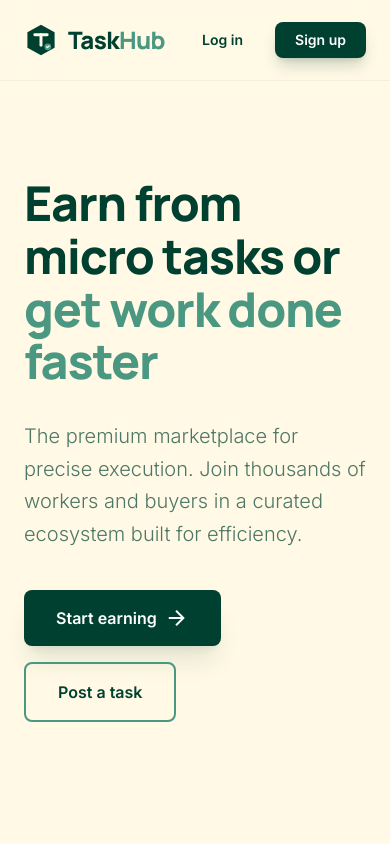
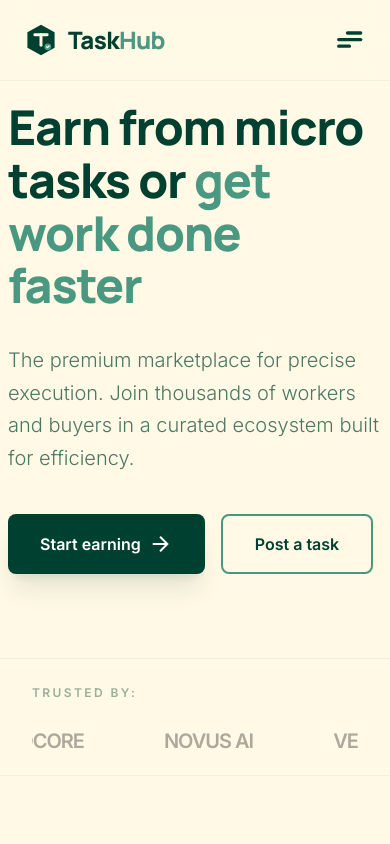
Before and after one commit to masumislambadsha/taskhub, a Next.js app: page / in a window 390 px wide. Shown: the top 844 px of the page. Built offline with nearby package versions, Linux system fonts and the light colour scheme; no server answers; the database is empty.

Commit message:
added hamburger and fixed hero's padding for sm device

```diff
--- a/next.config.ts
+++ b/next.config.ts
@@ -25,6 +25,9 @@ const nextConfig: NextConfig = {
     imageSizes: [16, 32, 48, 64, 96, 128, 256, 384],
     minimumCacheTTL: 60,
   },
+  compiler: {
+    styledComponents: true,
+  },
   reactCompiler: true,
 };
 
--- a/src/app/(public)/page.tsx
+++ b/src/app/(public)/page.tsx
@@ -166,7 +166,7 @@ export default async function HomePage() {
       <HomeAnimations />
 
       {/* Hero */}
-      <section className="max-w-7xl mx-auto px-6 md:px-8 py-24 grid lg:grid-cols-2 gap-16 items-center">
+      <section className="max-w-7xl mx-auto px-2 sm:px-6 md:px-8 py-5 md:py-24 grid lg:grid-cols-2 gap-16 items-center">
         <div className="space-y-8">
           <h1
             data-gsap="hero-title"
@@ -297,7 +297,7 @@ export default async function HomePage() {
       </section>
 
       {/* Trusted By */}
-      <section className="py-12 max-w-7xl px-8 mx-auto  border-y border-primary/5 overflow-hidden">
+      <section className="md:py-12 py-5 max-w-7xl px-8 mx-auto  border-y border-primary/5 overflow-hidden">
         <div className=" mb-6">
           <span className="text-xs font-bold uppercase tracking-[0.2em] text-primary/40">
             Trusted by:
--- a/src/components/layout/Navbar.tsx
+++ b/src/components/layout/Navbar.tsx
@@ -5,10 +5,12 @@ import { useSession, signOut } from "next-auth/react";
 import { useState } from "react";
 import NotificationBell from "@/components/notifications/NotificationBell";
 import Logo from "@/components/ui/Logo";
+import HamburgerIcon from "@/components/ui/HamburgerIcon";
 
 export default function Navbar() {
   const { data: session } = useSession();
   const [menuOpen, setMenuOpen] = useState(false);
+  const [mobileOpen, setMobileOpen] = useState(false);
 
   const dashboardHref =
     session?.user?.role === "admin"
@@ -19,12 +21,13 @@ export default function Navbar() {
 
   return (
     <div className="bg-transparent sticky z-50 top-0 backdrop-blur-xl border-b border-primary/5">
-      <nav className="max-w-7xl mx-auto w-full z-50 flex justify-between backdrop-blur-xl items-center px-6 md:px-8 h-20 ">
+      <nav className="max-w-7xl mx-auto w-full z-50 flex justify-between backdrop-blur-xl items-center px-6 md:px-8 h-20">
         <div className="flex items-center gap-10">
           <Link href="/" className="flex items-center">
             <Logo size={34} />
           </Link>
-          <div className="hidden md:flex gap-6 items-center">
+          {/* Desktop nav links */}
+          <div className="hidden lg:flex gap-6 items-center">
             <Link
               href="/how-it-works"
               className="text-primary/70 hover:text-primary text-sm font-medium transition-all"
@@ -58,7 +61,8 @@ export default function Navbar() {
           </div>
         </div>
 
-        <div className="flex items-center gap-3">
+        {/* Desktop right side */}
+        <div className="hidden lg:flex items-center gap-3">
           {session ? (
             <>
               <NotificationBell />
@@ -78,7 +82,7 @@ export default function Navbar() {
                       {session.user.name?.[0]?.toUpperCase()}
                     </div>
                   )}
-                  <span className="hidden md:block text-sm font-medium text-primary">
+                  <span className="text-sm font-medium text-primary">
                     {session.user.name}
                   </span>
                 </button>
@@ -151,7 +155,137 @@ export default function Navbar() {
             </>
           )}
         </div>
+
+        {/* Mobile: notification + hamburger */}
+        <div className="flex lg:hidden items-center gap-1 text-primary">
+          {session && <NotificationBell />}
+          <HamburgerIcon checked={mobileOpen} onChange={setMobileOpen} />
+        </div>
       </nav>
+
+      {/* Mobile menu dropdown */}
+      {mobileOpen && (
+        <div className="lg:hidden border-t border-primary/5 bg-white/95 backdrop-blur-xl px-6 py-4 flex flex-col gap-1">
+          <Link
+            href="/how-it-works"
+            className="py-2 text-sm font-medium text-primary/70 hover:text-primary transition-all"
+            onClick={() => setMobileOpen(false)}
+          >
+            How it Works
+          </Link>
+          <Link
+            href="/tasks"
+            className="py-2 text-sm font-medium text-primary/70 hover:text-primary transition-all"
+            onClick={() => setMobileOpen(false)}
+          >
+            Browse Tasks
+          </Link>
+          <Link
+            href="/leaderboard"
+            className="py-2 text-sm font-medium text-primary/70 hover:text-primary transition-all"
+            onClick={() => setMobileOpen(false)}
+          >
+            Leaderboard
+          </Link>
+          <Link
+            href="/faq"
+            className="py-2 text-sm font-medium text-primary/70 hover:text-primary transition-all"
+            onClick={() => setMobileOpen(false)}
+          >
+            FAQ
+          </Link>
+          <Link
+            href="/support"
+            className="py-2 text-sm font-medium text-primary/70 hover:text-primary transition-all"
+            onClick={() => setMobileOpen(false)}
+          >
+            Support
+          </Link>
+
+          <div className="border-t border-primary/5 mt-2 pt-3">
+            {session ? (
+              <>
+                <div className="flex items-center gap-3 mb-3">
+                  {session.user.image ? (
+                    <img
+                      src={session.user.image}
+                      alt=""
+                      className="w-9 h-9 rounded-full object-cover"
+                    />
+                  ) : (
+                    <div className="w-9 h-9 rounded-full bg-secondary flex items-center justify-center text-white text-sm font-bold">
+                      {session.user.name?.[0]?.toUpperCase()}
+                    </div>
+                  )}
+                  <div>
+                    <p className="text-sm font-semibold text-primary">
+                      {session.user.name}
+                    </p>
+                    <p className="text-xs text-primary/50">
+                      {session.user.email}
+                    </p>
+                  </div>
+                </div>
+                <Link
+                  href={dashboardHref}
+                  className="block py-2 text-sm text-primary hover:text-primary/70 transition-all"
+                  onClick={() => setMobileOpen(false)}
+                >
+                  Dashboard
+                </Link>
+                <Link
+                  href={
+                    session.user.role === "worker"
+                      ? "/worker/profile"
+                      : session.user.role === "buyer"
+                        ? "/buyer/profile"
+                        : "/admin/dashboard"
+                  }
+                  className="block py-2 text-sm text-primary hover:text-primary/70 transition-all"
+                  onClick={() => setMobileOpen(false)}
+                >
+                  My Profile
+                </Link>
+                {session.user.role === "worker" && (
+                  <Link
+                    href="/worker/settings"
+                    className="block py-2 text-sm text-primary hover:text-primary/70 transition-all"
+                    onClick={() => setMobileOpen(false)}
+                  >
+                    Settings
+                  </Link>
+                )}
+                <button
+                  onClick={() => {
+                    setMobileOpen(false);
+                    signOut({ callbackUrl: "/" });
+                  }}
+                  className="mt-1 w-full text-left py-2 text-sm text-red-600"
+                >
+                  Sign out
+                </button>
+              </>
+            ) : (
+              <div className="flex flex-col gap-2">
+                <Link
+                  href="/login"
+                  className="py-2 text-center text-sm font-semibold text-primary border border-primary/20 rounded-lg hover:bg-primary/5 transition-all"
+                  onClick={() => setMobileOpen(false)}
+                >
+                  Log in
+                </Link>
+                <Link
+                  href="/register"
+                  className="py-2 text-center text-sm font-semibold bg-primary text-white rounded-lg shadow-lg shadow-primary/20 transition-all"
+                  onClick={() => setMobileOpen(false)}
+                >
+                  Sign up
+                </Link>
+              </div>
+            )}
+          </div>
+        </div>
+      )}
     </div>
   );
 }
--- /dev/null
+++ b/src/components/ui/HamburgerIcon.tsx
@@ -0,0 +1,59 @@
+"use client";
+
+import React from "react";
+
+interface HamburgerIconProps {
+  checked: boolean;
+  onChange: (checked: boolean) => void;
+}
+
+export default function HamburgerIcon({
+  checked,
+  onChange,
+}: HamburgerIconProps) {
+  return (
+    <label className="hamburger-label" style={{ cursor: "pointer" }}>
+      <input
+        type="checkbox"
+        checked={checked}
+        onChange={(e) => onChange(e.target.checked)}
+        style={{ display: "none" }}
+      />
+      <svg
+        viewBox="0 0 32 32"
+        style={{
+          height: "2.2em",
+          transition: "transform 600ms cubic-bezier(0.4, 0, 0.2, 1)",
+          transform: checked ? "rotate(-45deg)" : "rotate(0deg)",
+        }}
+      >
+        <path
+          d="M27 10 13 10C10.8 10 9 8.2 9 6 9 3.5 10.8 2 13 2 15.2 2 17 3.8 17 6L17 26C17 28.2 18.8 30 21 30 23.2 30 25 28.2 25 26 25 23.8 23.2 22 21 22L7 22"
+          style={{
+            fill: "none",
+            stroke: "currentColor",
+            strokeLinecap: "round",
+            strokeLinejoin: "round",
+            strokeWidth: 3,
+            strokeDasharray: checked ? "20 300" : "12 63",
+            strokeDashoffset: checked ? "-32.42" : "0",
+            transition:
+              "stroke-dasharray 600ms cubic-bezier(0.4, 0, 0.2, 1), stroke-dashoffset 600ms cubic-bezier(0.4, 0, 0.2, 1)",
+          }}
+        />
+        <path
+          d="M7 16 27 16"
+          style={{
+            fill: "none",
+            stroke: "currentColor",
+            strokeLinecap: "round",
+            strokeLinejoin: "round",
+            strokeWidth: 3,
+            transition:
+              "stroke-dasharray 600ms cubic-bezier(0.4, 0, 0.2, 1), stroke-dashoffset 600ms cubic-bezier(0.4, 0, 0.2, 1)",
+          }}
+        />
+      </svg>
+    </label>
+  );
+}
```
